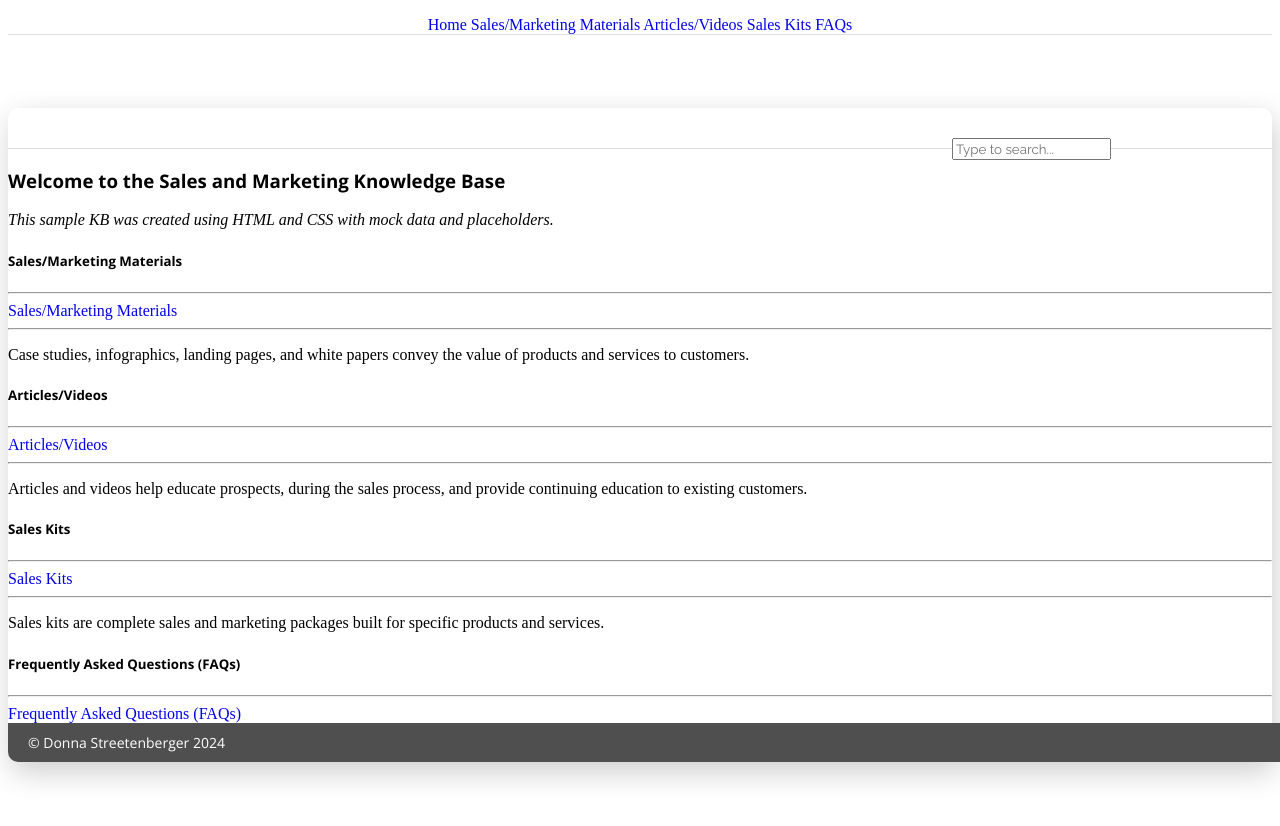
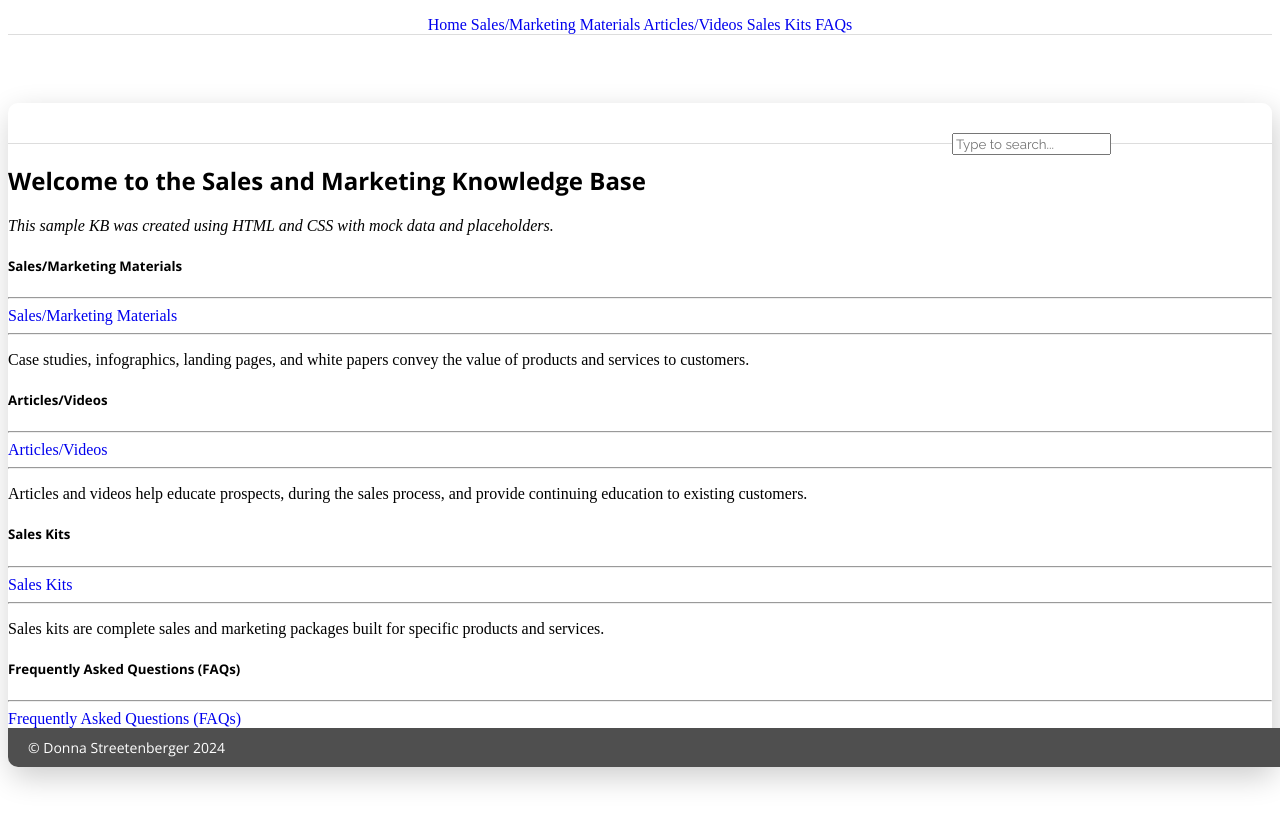
Before and after one commit to djstreet/UXDesign, a plain HTML site: page index.html in a window 1280 px wide. Shown: the part 84-910 px from the top of the page. Drawn offline with nearby package versions, Linux system fonts and the light colour scheme; files that its build step writes are made by us from their sources.

Commit message:
Update index.html

```diff
--- a/index.html
+++ b/index.html
@@ -63,7 +63,7 @@
                             <div class="col-md-12 mt-3">
 
                             </div>
-                            <h3>Welcome to the Sales and Marketing Knowledge Base</h3>
+                            <h2>Welcome to the Sales and Marketing Knowledge Base</h2>
                             <i>This sample KB was created using HTML and CSS with mock data and placeholders.</i>
                             <div class="col-sm-6 col-md-4">
                                 <div class="card mt-3">
```
